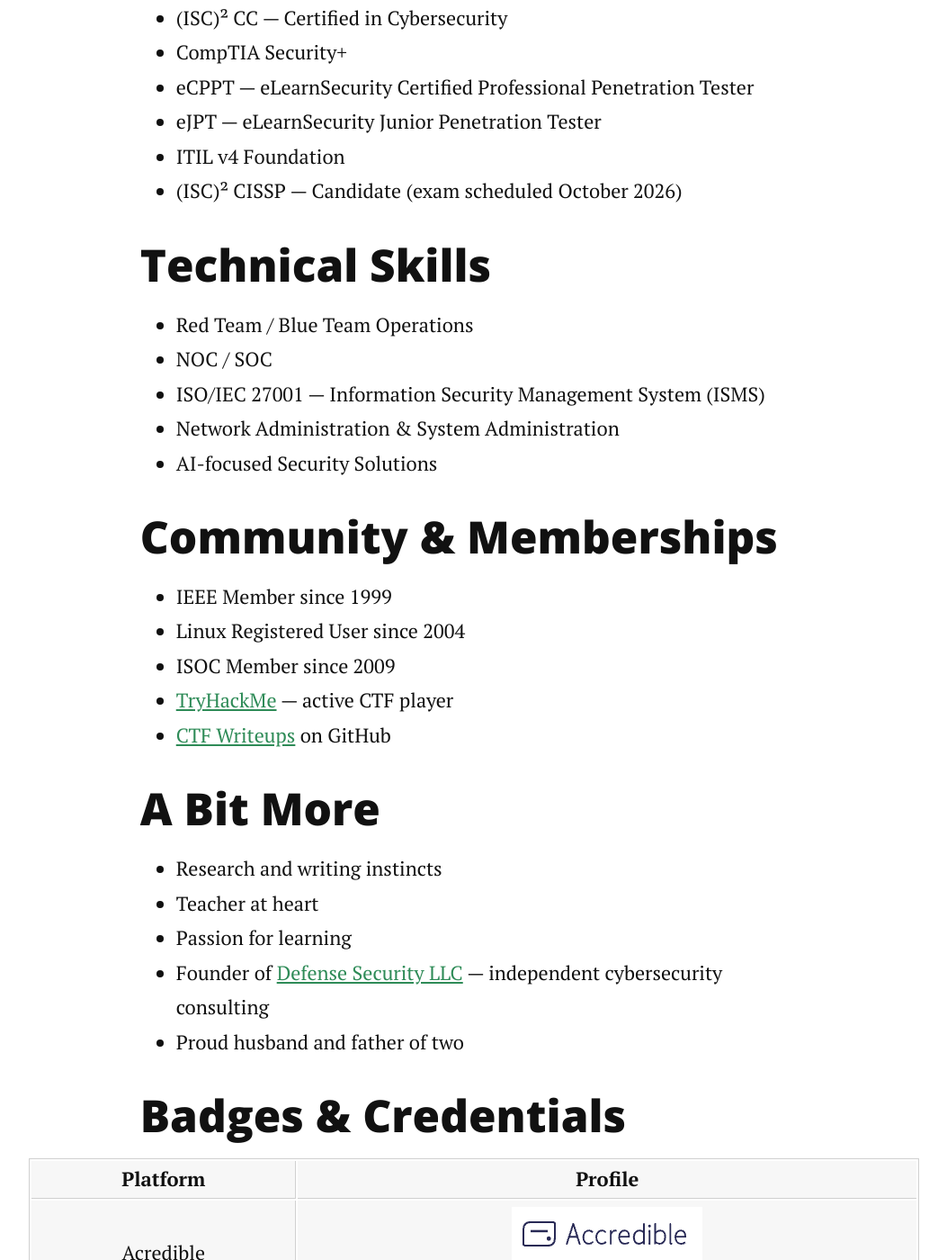
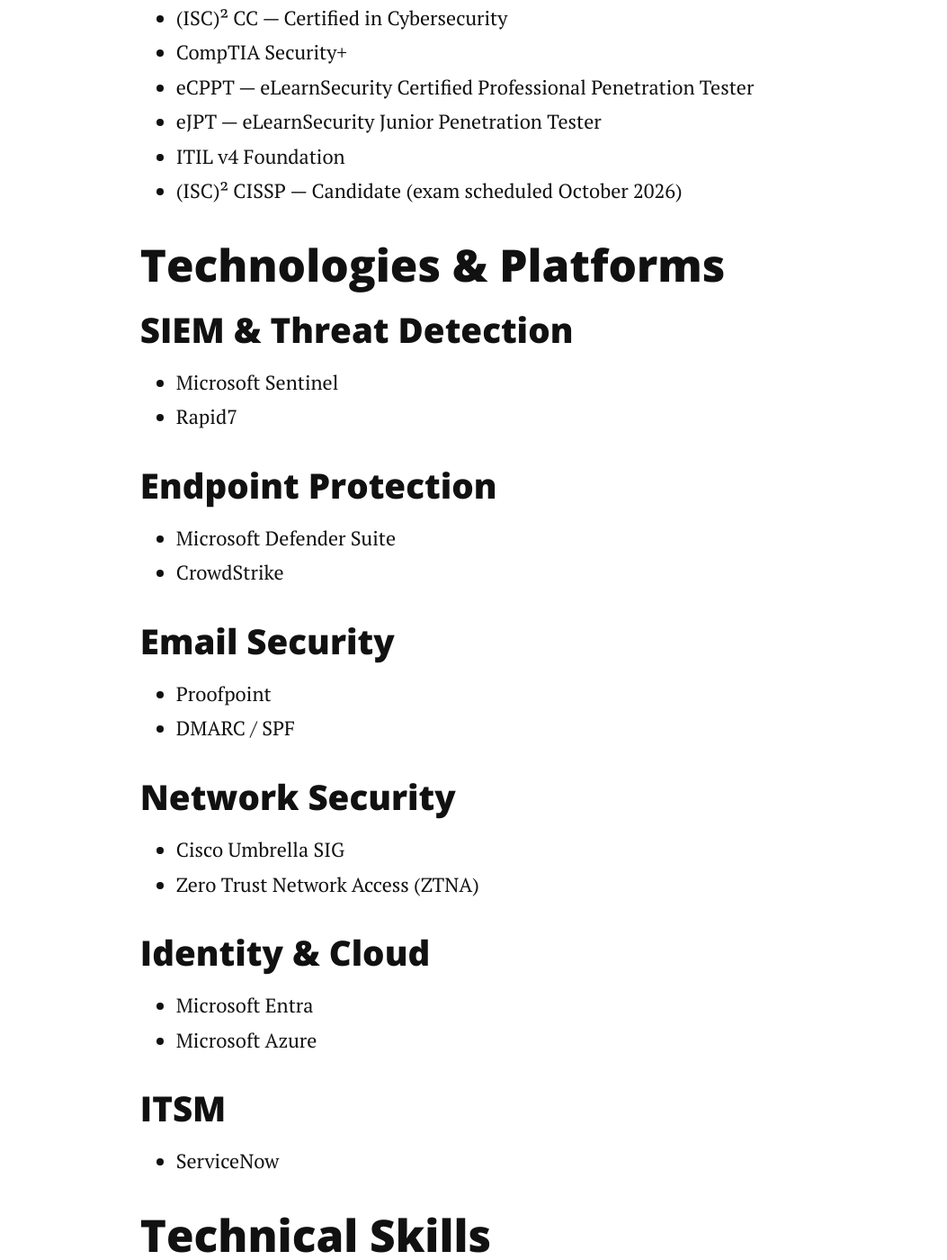
Before and after one commit to leonuz/leonuz.github.io, a Jekyll site: the page built from about.md, in a window 1280 px wide and 1400 px high, scrolled down 2024 px. Shown: the whole window at 90% size, without its empty margins (113-1166 px from the left). Built offline with Jekyll 4.4.1, drawn with Linux system fonts in a browser that asks for light colours; nearby versions of some CDN libraries.

Commit message:
Add technologies & platforms section to about page

```diff
--- a/about.md
+++ b/about.md
@@ -35,6 +35,43 @@
 		<li>eJPT — eLearnSecurity Junior Penetration Tester</li>
 		<li>ITIL v4 Foundation</li>
 		<li>(ISC)² CISSP — Candidate (exam scheduled October 2026)</li>
+	</ul>
+
+	<h2>Technologies &amp; Platforms</h2>
+
+	<h3>SIEM &amp; Threat Detection</h3>
+	<ul>
+		<li>Microsoft Sentinel</li>
+		<li>Rapid7</li>
+	</ul>
+
+	<h3>Endpoint Protection</h3>
+	<ul>
+		<li>Microsoft Defender Suite</li>
+		<li>CrowdStrike</li>
+	</ul>
+
+	<h3>Email Security</h3>
+	<ul>
+		<li>Proofpoint</li>
+		<li>DMARC / SPF</li>
+	</ul>
+
+	<h3>Network Security</h3>
+	<ul>
+		<li>Cisco Umbrella SIG</li>
+		<li>Zero Trust Network Access (ZTNA)</li>
+	</ul>
+
+	<h3>Identity &amp; Cloud</h3>
+	<ul>
+		<li>Microsoft Entra</li>
+		<li>Microsoft Azure</li>
+	</ul>
+
+	<h3>ITSM</h3>
+	<ul>
+		<li>ServiceNow</li>
 	</ul>
 
 	<h2>Technical Skills</h2>
```
